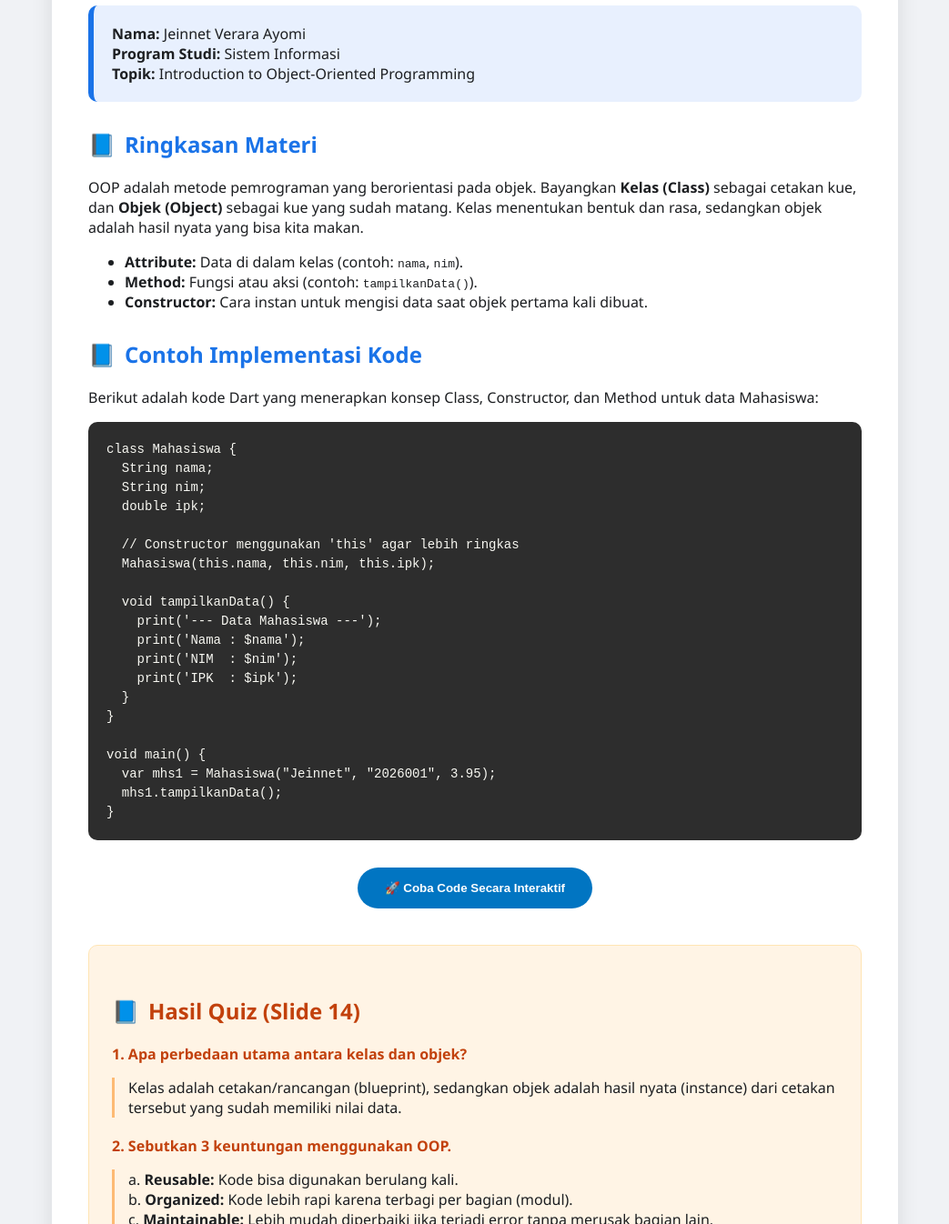
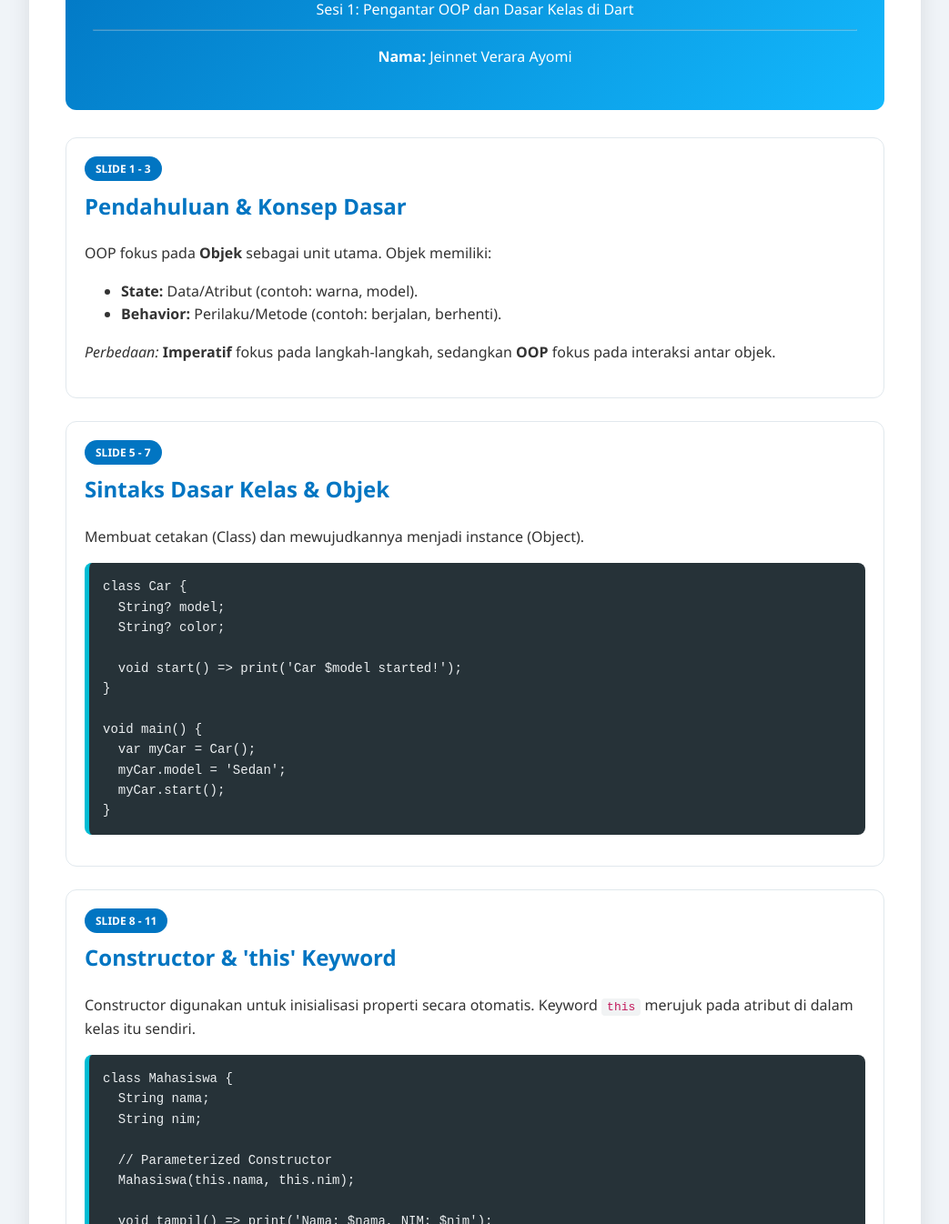
Before and after one commit to JeinnetAyomi-lab/Tugas-Challenge-Buat-Program-Github, a plain HTML site: page index.html in a window 1280 px wide. Shown: the part 153-1499 px from the top of the page at 91% size, without its empty margins (118-1161 px from the left). Drawn offline with Linux system fonts and the light colour scheme.

Commit message:
Update index.html

```diff
--- a/index.html
+++ b/index.html
@@ -3,110 +3,125 @@
 <head>
     <meta charset="UTF-8">
     <meta name="viewport" content="width=device-width, initial-scale=1.0">
-    <title>Laporan OOP Dart - Jeinnet</title>
+    <title>Laporan Materi OOP Dart - Jeinnet</title>
     <style>
-        body { font-family: 'Segoe UI', sans-serif; background-color: #f0f2f5; color: #1c1e21; margin: 0; padding: 20px; }
-        .container { max-width: 850px; margin: auto; background: white; padding: 40px; border-radius: 15px; box-shadow: 0 8px 24px rgba(0,0,0,0.1); }
-        h1 { color: #0175c2; text-align: center; border-bottom: 3px solid #0175c2; padding-bottom: 10px; }
-        h2 { color: #1a73e8; margin-top: 30px; display: flex; align-items: center; }
-        h2::before { content: "📘"; margin-right: 10px; }
-        .info-card { background: #e8f0fe; border-radius: 10px; padding: 20px; margin-bottom: 25px; border-left: 6px solid #1a73e8; }
-        pre { background: #2d2d2d; color: #f8f8f2; padding: 20px; border-radius: 10px; overflow-x: auto; font-size: 14px; line-height: 1.5; }
-        .quiz-section { background: #fff4e5; border: 1px solid #ffe5b4; padding: 25px; border-radius: 10px; margin-top: 40px; }
-        .quiz-item { margin-bottom: 15px; font-weight: bold; color: #c2410c; }
-        .answer { margin-bottom: 20px; padding-left: 15px; border-left: 3px solid #fdba74; }
+        body { font-family: 'Segoe UI', Tahoma, Geneva, Verdana, sans-serif; line-height: 1.6; color: #333; background-color: #f0f4f8; margin: 0; padding: 20px; }
+        .container { max-width: 900px; margin: auto; background: white; padding: 40px; border-radius: 15px; box-shadow: 0 10px 25px rgba(0,0,0,0.1); }
+        .header-box { background: linear-gradient(135deg, #0175c2, #13b9fd); color: white; padding: 30px; border-radius: 12px; text-align: center; margin-bottom: 30px; }
 
-        /* Tombol & Modal */
-        .btn-interactive { background: #0175c2; color: white; border: none; padding: 15px 30px; border-radius: 50px; cursor: pointer; font-weight: bold; display: block; margin: 30px auto; transition: 0.3s; }
-        .btn-interactive:hover { background: #015a96; transform: scale(1.05); }
-        .modal { display: none; position: fixed; z-index: 999; left: 0; top: 0; width: 100%; height: 100%; background: rgba(0,0,0,0.8); backdrop-filter: blur(4px); }
-        .modal-content { background: white; margin: 3% auto; padding: 20px; width: 90%; height: 85%; border-radius: 15px; position: relative; }
-        .close { position: absolute; right: 25px; top: 15px; font-size: 35px; cursor: pointer; color: #d93025; }
-        iframe { width: 100%; height: 90%; border: none; border-radius: 10px; }
+        .slide-card { border: 1px solid #e1e8ed; border-radius: 12px; padding: 20px; margin-bottom: 25px; transition: 0.3s; }
+        .slide-card:hover { box-shadow: 0 5px 15px rgba(0,0,0,0.05); border-color: #0175c2; }
+        .slide-num { background: #0175c2; color: white; padding: 5px 12px; border-radius: 20px; font-size: 12px; font-weight: bold; text-transform: uppercase; }
+
+        h2 { color: #0175c2; margin-top: 10px; }
+        code { background: #f1f3f4; color: #c2185b; padding: 2px 6px; border-radius: 4px; }
+        pre { background: #263238; color: #eceff1; padding: 15px; border-radius: 8px; overflow-x: auto; font-size: 14px; border-left: 5px solid #00bcd4; }
+
+        .btn-interaktif { background: #0175c2; color: white; border: none; padding: 15px 30px; border-radius: 50px; cursor: pointer; font-weight: bold; display: block; margin: 20px auto; width: fit-content; text-decoration: none; }
+        .btn-interaktif:hover { background: #015a96; transform: translateY(-2px); }
+
+        .quiz-container { background: #fff9c4; padding: 25px; border-radius: 12px; border: 1px solid #fbc02d; margin-top: 50px; }
+
+        /* Modal Style */
+        .modal { display: none; position: fixed; z-index: 1000; left: 0; top: 0; width: 100%; height: 100%; background: rgba(0,0,0,0.8); backdrop-filter: blur(5px); }
+        .modal-content { background: white; margin: 2% auto; padding: 20px; width: 90%; height: 85%; border-radius: 15px; position: relative; }
+        .close { position: absolute; right: 20px; top: 10px; font-size: 30px; cursor: pointer; color: #f44336; }
     </style>
 </head>
 <body>
 
 <div class="container">
-    <h1>Laporan Sesi 1: Dasar OOP di Dart</h1>
-
-    <div class="info-card">
-        <strong>Nama:</strong> Jeinnet Verara Ayomi <br>
-        <strong>Program Studi:</strong> Sistem Informasi <br>
-        <strong>Topik:</strong> Introduction to Object-Oriented Programming
+    <div class="header-box">
+        <h1 style="margin:0">Laporan Praktikum Sistem Informasi</h1>
+        <p style="margin:10px 0 0">Sesi 1: Pengantar OOP dan Dasar Kelas di Dart</p>
+        <hr style="opacity: 0.3">
+        <p><strong>Nama:</strong> Jeinnet Verara Ayomi</p>
     </div>
 
-    <h2>Ringkasan Materi</h2>
-    <p>OOP adalah metode pemrograman yang berorientasi pada objek. Bayangkan <strong>Kelas (Class)</strong> sebagai cetakan kue, dan <strong>Objek (Object)</strong> sebagai kue yang sudah matang. Kelas menentukan bentuk dan rasa, sedangkan objek adalah hasil nyata yang bisa kita makan.</p>
+    <div class="slide-card">
+        <span class="slide-num">Slide 1 - 3</span>
+        <h2>Pendahuluan & Konsep Dasar</h2>
+        <p>OOP fokus pada <strong>Objek</strong> sebagai unit utama. Objek memiliki:</p>
+        <ul>
+            <li><strong>State:</strong> Data/Atribut (contoh: warna, model).</li>
+            <li><strong>Behavior:</strong> Perilaku/Metode (contoh: berjalan, berhenti).</li>
+        </ul>
+        <p><em>Perbedaan:</em> <b>Imperatif</b> fokus pada langkah-langkah, sedangkan <b>OOP</b> fokus pada interaksi antar objek.</p>
+    </div>
 
-    <ul>
-        <li><strong>Attribute:</strong> Data di dalam kelas (contoh: <code>nama</code>, <code>nim</code>).</li>
-        <li><strong>Method:</strong> Fungsi atau aksi (contoh: <code>tampilkanData()</code>).</li>
-        <li><strong>Constructor:</strong> Cara instan untuk mengisi data saat objek pertama kali dibuat.</li>
-    </ul>
+    <div class="slide-card">
+        <span class="slide-num">Slide 5 - 7</span>
+        <h2>Sintaks Dasar Kelas & Objek</h2>
+        <p>Membuat cetakan (Class) dan mewujudkannya menjadi instance (Object).</p>
+        <pre>
+class Car {
+  String? model;
+  String? color;
 
-    <h2>Contoh Implementasi Kode</h2>
-    <p>Berikut adalah kode Dart yang menerapkan konsep Class, Constructor, dan Method untuk data Mahasiswa:</p>
-    <pre>
+  void start() => print('Car $model started!');
+}
+
+void main() {
+  var myCar = Car();
+  myCar.model = 'Sedan';
+  myCar.start();
+}</pre>
+    </div>
+
+    <div class="slide-card">
+        <span class="slide-num">Slide 8 - 11</span>
+        <h2>Constructor & 'this' Keyword</h2>
+        <p>Constructor digunakan untuk inisialisasi properti secara otomatis. Keyword <code>this</code> merujuk pada atribut di dalam kelas itu sendiri.</p>
+        <pre>
 class Mahasiswa {
   String nama;
   String nim;
-  double ipk;
 
-  // Constructor menggunakan 'this' agar lebih ringkas
-  Mahasiswa(this.nama, this.nim, this.ipk);
+  // Parameterized Constructor
+  Mahasiswa(this.nama, this.nim);
 
-  void tampilkanData() {
-    print('--- Data Mahasiswa ---');
-    print('Nama : $nama');
-    print('NIM  : $nim');
-    print('IPK  : $ipk');
-  }
+  void tampil() => print('Nama: $nama, NIM: $nim');
 }
 
 void main() {
-  var mhs1 = Mahasiswa("Jeinnet", "2026001", 3.95);
-  mhs1.tampilkanData();
+  var mhs = Mahasiswa('Jeinnet', '2026001');
+  mhs.tampil();
 }</pre>
+    </div>
 
-    <button class="btn-interactive" onclick="openModal()">🚀 Coba Code Secara Interaktif</button>
+    <button class="btn-interaktif" onclick="openModal()">📂 Jalankan Kode Interaktif (DartPad)</button>
 
-    <div class="quiz-section">
-        <h2 style="color: #c2410c; border-left-color: #c2410c;">Hasil Quiz (Slide 14)</h2>
-
-        <div class="quiz-item">1. Apa perbedaan utama antara kelas dan objek?</div>
-        <div class="answer">Kelas adalah cetakan/rancangan (blueprint), sedangkan objek adalah hasil nyata (instance) dari cetakan tersebut yang sudah memiliki nilai data.</div>
-
-        <div class="quiz-item">2. Sebutkan 3 keuntungan menggunakan OOP.</div>
-        <div class="answer">
-            a. <b>Reusable:</b> Kode bisa digunakan berulang kali.<br>
-            b. <b>Organized:</b> Kode lebih rapi karena terbagi per bagian (modul).<br>
-            c. <b>Maintainable:</b> Lebih mudah diperbaiki jika terjadi error tanpa merusak bagian lain.
-        </div>
-
-        <div class="quiz-item">3. Buat kelas Hewan dengan atribut nama dan metode bersuara().</div>
-        <pre style="background: #fff; color: #333; border: 1px solid #ddd;">
+    <div class="quiz-container">
+        <h2 style="color: #f57f17;">Hasil Quiz & Diskusi (Slide 14)</h2>
+        <p><strong>1. Perbedaan Kelas dan Objek?</strong><br>Kelas adalah blueprint/rancangan, objek adalah wujud nyata dari rancangan tersebut.</p>
+        <p><strong>2. 3 Keuntungan OOP?</strong><br>Modular (teratur), Reusable (bisa dipakai ulang), dan Maintainable (mudah dirawat).</p>
+        <p><strong>3. Implementasi Kelas Hewan:</strong></p>
+        <pre style="background: #fafafa; color: #333; border: 1px solid #ccc;">
 class Hewan {
   String nama;
   Hewan(this.nama);
-  void bersuara() => print('$nama bersuara!');
+  void bersuara() => print('$nama mengeluarkan suara!');
 }</pre>
+    </div>
+
+    <div style="text-align: center; margin-top: 30px;">
+        <a href="fibonacci.html" style="color: #0175c2; text-decoration: none; font-size: 14px;">← Kembali ke Tugas Fibonacci</a>
     </div>
 </div>
 
-<div id="dartpadModal" class="modal">
+<div id="myModal" class="modal">
     <div class="modal-content">
         <span class="close" onclick="closeModal()">&times;</span>
-        <h3 style="margin-top:0">Live DartPad Editor</h3>
+        <h3 style="margin-top:0">DartPad - Latihan OOP</h3>
         <iframe src="https://dartpad.dev/embed-dart.html?id=0912759e698889980d0d82625290f6be"></iframe>
     </div>
 </div>
 
 <script>
-    function openModal() { document.getElementById("dartpadModal").style.display = "block"; }
-    function closeModal() { document.getElementById("dartpadModal").style.display = "none"; }
+    function openModal() { document.getElementById("myModal").style.display = "block"; }
+    function closeModal() { document.getElementById("myModal").style.display = "none"; }
     window.onclick = function(event) {
-        if (event.target == document.getElementById("dartpadModal")) closeModal();
+        if (event.target == document.getElementById("myModal")) closeModal();
     }
 </script>
 
```
